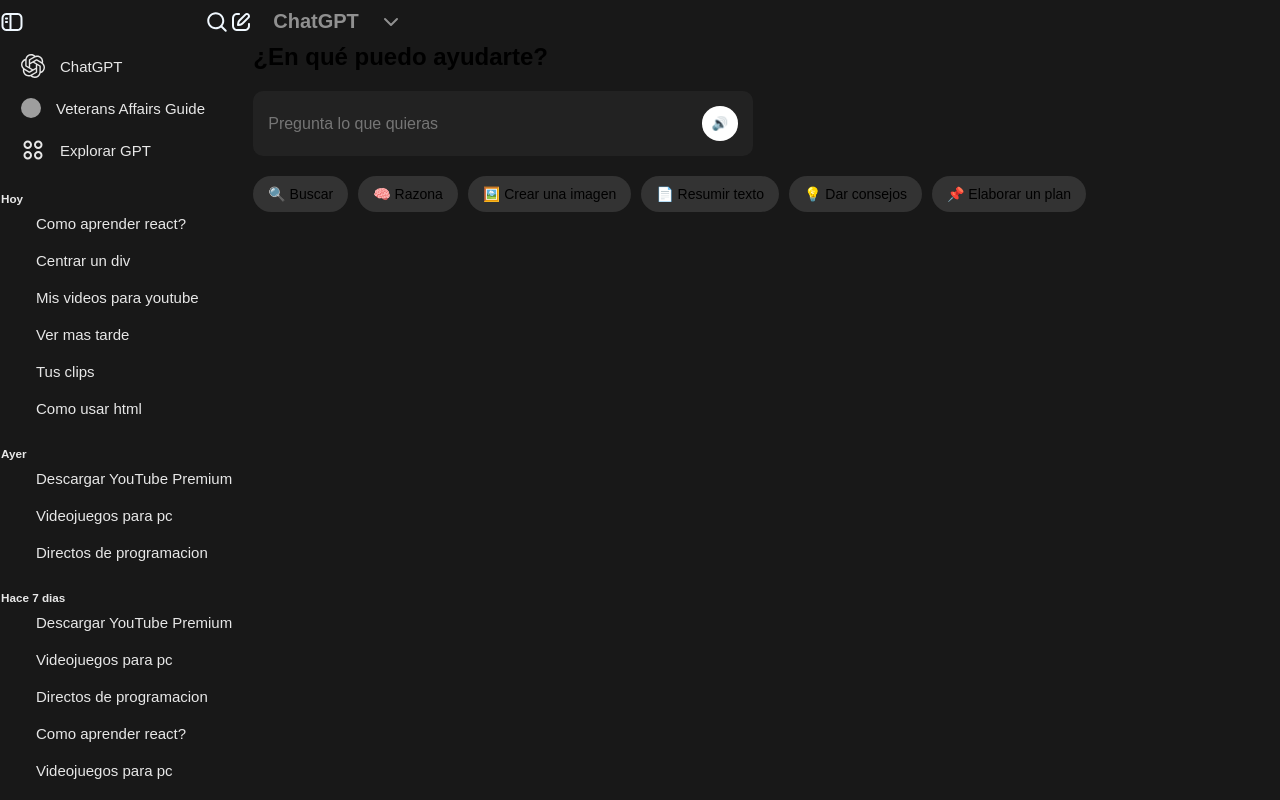
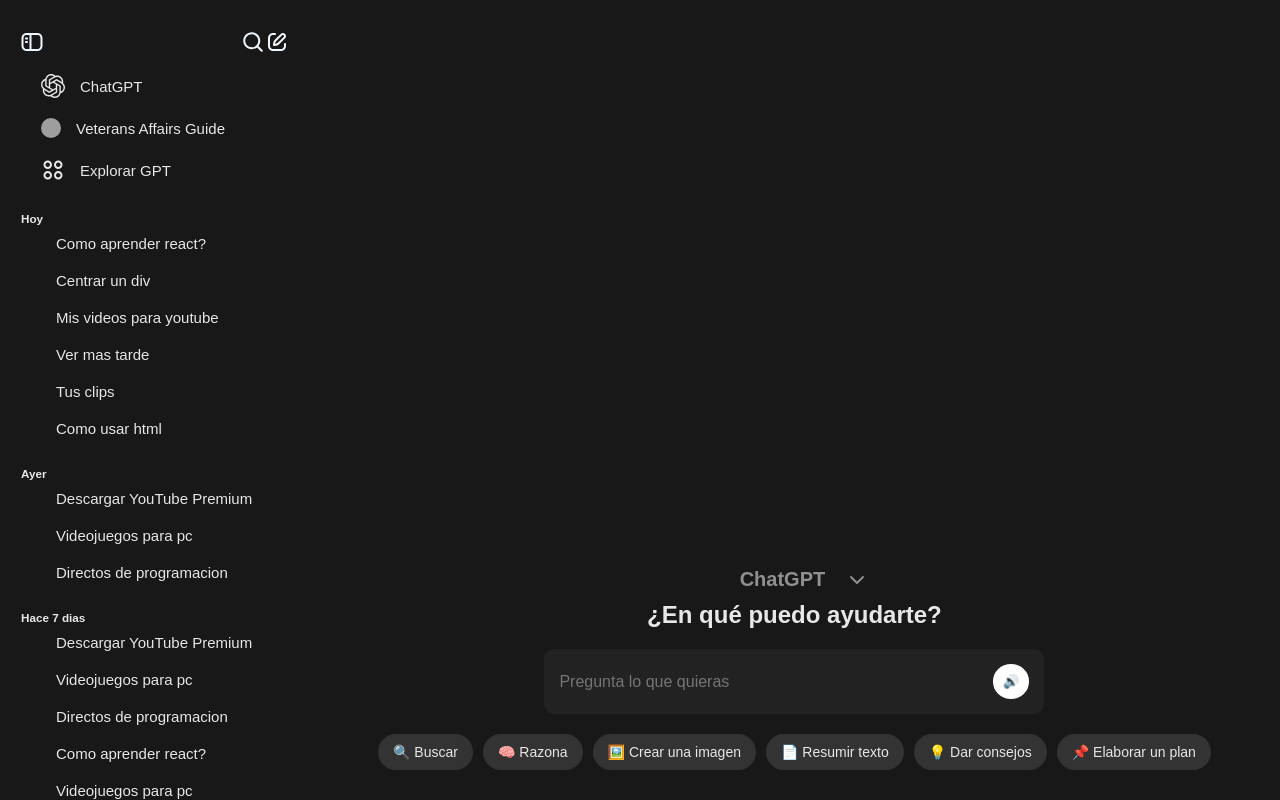
Before and after one commit to doomling/InterfazChatGPT, a plain HTML site: page index.html in a window 1280 px wide. Drawn offline with nearby package versions, Linux system fonts and the light colour scheme; grey boxes are pictures that could not be loaded.

Commit message:
fix/centering chatbox

```diff
--- a/index.html
+++ b/index.html
@@ -215,15 +215,29 @@
       </div>
     </aside>
 
-    <main>
+    <main class="flex-container">
+      <section>
         <div class="containerIcon-main">
           <h2>ChatGPT</h2>
-        <svg xmlns="http://www.w3.org/2000/svg" width="24" height="24" viewBox="0 0 24 24" fill="none" stroke="currentColor" stroke-width="2" stroke-linecap="round" stroke-linejoin="round" class="lucide lucide-chevron-down"><path d="m6 9 6 6 6-6"/></svg>
+          <svg
+            xmlns="http://www.w3.org/2000/svg"
+            width="24"
+            height="24"
+            viewBox="0 0 24 24"
+            fill="none"
+            stroke="currentColor"
+            stroke-width="2"
+            stroke-linecap="round"
+            stroke-linejoin="round"
+            class="lucide lucide-chevron-down"
+          >
+            <path d="m6 9 6 6 6-6" />
+          </svg>
         </div>
 
         <h1>¿En qué puedo ayudarte?</h1>
         <div class="search-box">
-          <input type="text" placeholder="Pregunta lo que quieras">
+          <input type="text" placeholder="Pregunta lo que quieras" />
           <button>🔊</button>
         </div>
         <div class="options">
@@ -234,7 +248,7 @@
           <div class="option">💡 Dar consejos</div>
           <div class="option">📌 Elaborar un plan</div>
         </div>
-
-
+      </section>
+    </main>
   </body>
 </html>
--- a/style.css
+++ b/style.css
@@ -1,61 +1,71 @@
-:root{
-    --fondo-color:#181818;
-    --items-color:#202020;
-    --border-color:#383838;
-    --text-color:#e7e7e7;
+:root {
+  --fondo-color: #181818;
+  --items-color: #202020;
+  --border-color: #383838;
+  --text-color: #e7e7e7;
 }
-*{
+* {
   padding: 0;
   box-sizing: border-box;
   margin: 0;
 }
 
-html{
+html {
   font-size: 62.5%;
   font-family: sans-serif;
 }
 
-body{
+body {
   width: 100%;
   height: 100vh;
   background-color: var(--fondo-color);
+  color: #e7e7e7;
   display: flex;
-
 }
 
-aside{
-    top: 0;
-    left: 0;
-    bottom:0;
+aside {
+  width: 400px;
   overflow-y: auto;
+  padding: 20px;
 }
 
-.aside-nav{
+.aside-nav {
   display: flex;
   justify-content: space-between;
   padding-top: 10px;
   color: aliceblue;
 }
 
-.aside-nav-icon{
+.aside-nav-icon {
   display: flex;
   background: transparent;
 }
 
-aside::-webkit-scrollbar{
+aside::-webkit-scrollbar {
   width: 8px;
 }
-aside::-webkit-scrollbar-thumb{
+aside::-webkit-scrollbar-thumb {
   background-color: #909090;
   border-radius: 5px;
 }
 
-.container-svg{
+main {
+  width: 100%;
+}
+
+.flex-container {
+  display: flex;
+  align-items: flex-end;
+  justify-content: center;
+  padding: 30px;
+}
+
+.container-svg {
   padding: 10px 1px;
   color: var(--text-color);
 }
 
-.container-svg div{
+.container-svg div {
   display: flex;
   align-items: center;
   width: 100%;
@@ -63,19 +73,17 @@ aside::-webkit-scrollbar-thumb{
   cursor: pointer;
 }
 
-
-.container-svg div span{
+.container-svg div span {
   margin-left: 15px;
   font-size: 1.5rem;
   font-weight: 500;
 }
 
-h2{
+h2 {
   padding: 10px 20px;
   color: #909090;
   font-size: 20px;
 }
-
 
 .icono {
   height: 2rem;
@@ -83,15 +91,17 @@ h2{
   border-radius: 20px;
 }
 
-.containerIcon-main{
+.containerIcon-main {
   display: flex;
   align-items: center;
   color: #909090;
+  justify-content: center;
 }
 
 h1 {
   font-size: 24px;
   margin-bottom: 20px;
+  text-align: center;
 }
 .search-box {
   background: #222;
@@ -100,6 +110,7 @@ h1 {
   display: flex;
   align-items: center;
   width: 500px;
+  margin: 0 auto;
 }
 .search-box input {
   flex-grow: 1;
```
Lines whose indentation alone changed are shown as unchanged.
